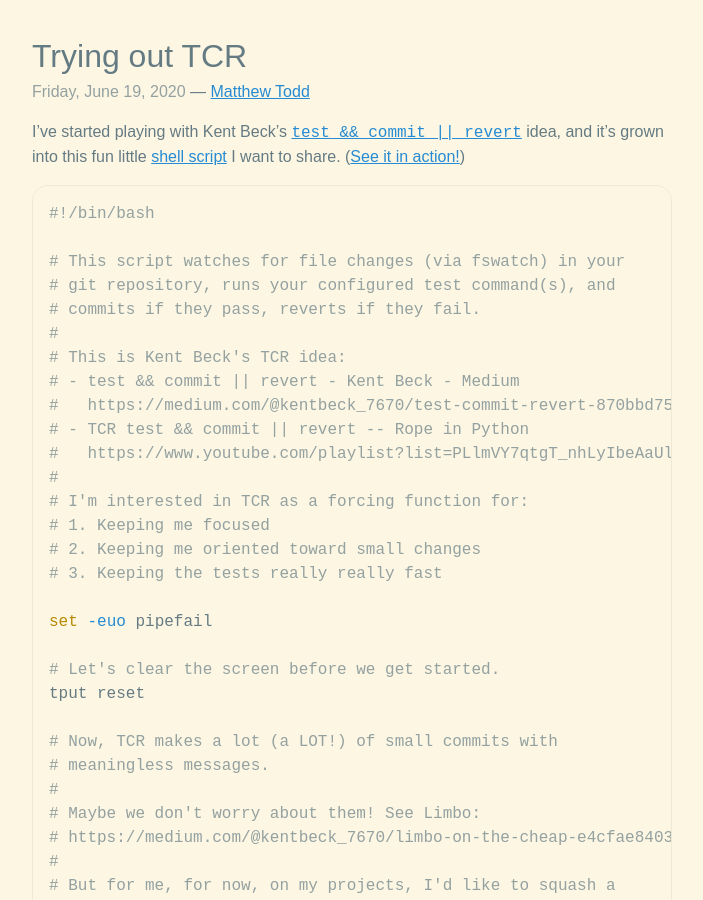
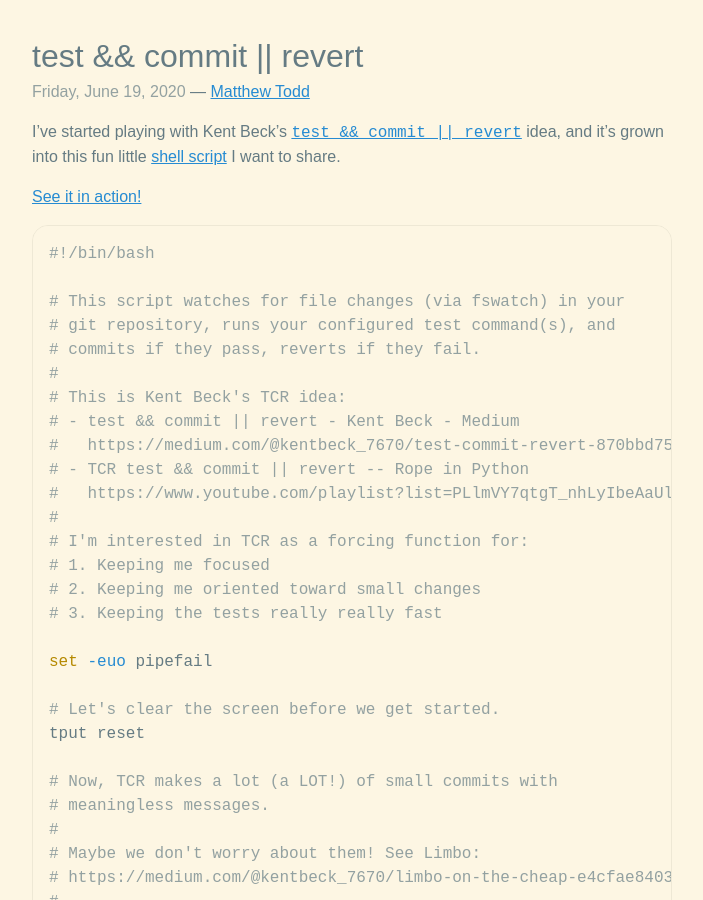
Before and after one commit to matthewtodd/matthewtodd.github.io, a Jekyll site: the page built from _posts/2020-06-19-tcr.md, in a window 1280 px wide and 900 px high. Shown: the whole window, without its empty margins (288-991 px from the left). Built offline with Jekyll 4.4.1, drawn with Linux system fonts in a browser that asks for light colours; some web fonts are replaced.

Commit message:
Formatting

```diff
--- a/_posts/2020-06-19-tcr.md
+++ b/_posts/2020-06-19-tcr.md
@@ -1,11 +1,12 @@
 ---
-title: Trying out TCR
+title: test && commit || revert
 layout: post
 ---
 
 I've started playing with Kent Beck's [`test && commit || revert`][kentbeck] idea,
 and it's grown into this fun little [shell script][dotfiles] I want to share.
-([See it in action!][asciicast])
+
+[See it in action!][asciicast]
 
 [kentbeck]: https://medium.com/@kentbeck_7670/test-commit-revert-870bbd756864
 [dotfiles]: https://github.com/matthewtodd/dotfiles/blob/79f96da842cecadb7edf10c077bd9c102e501f6c/bin/tcr
```
